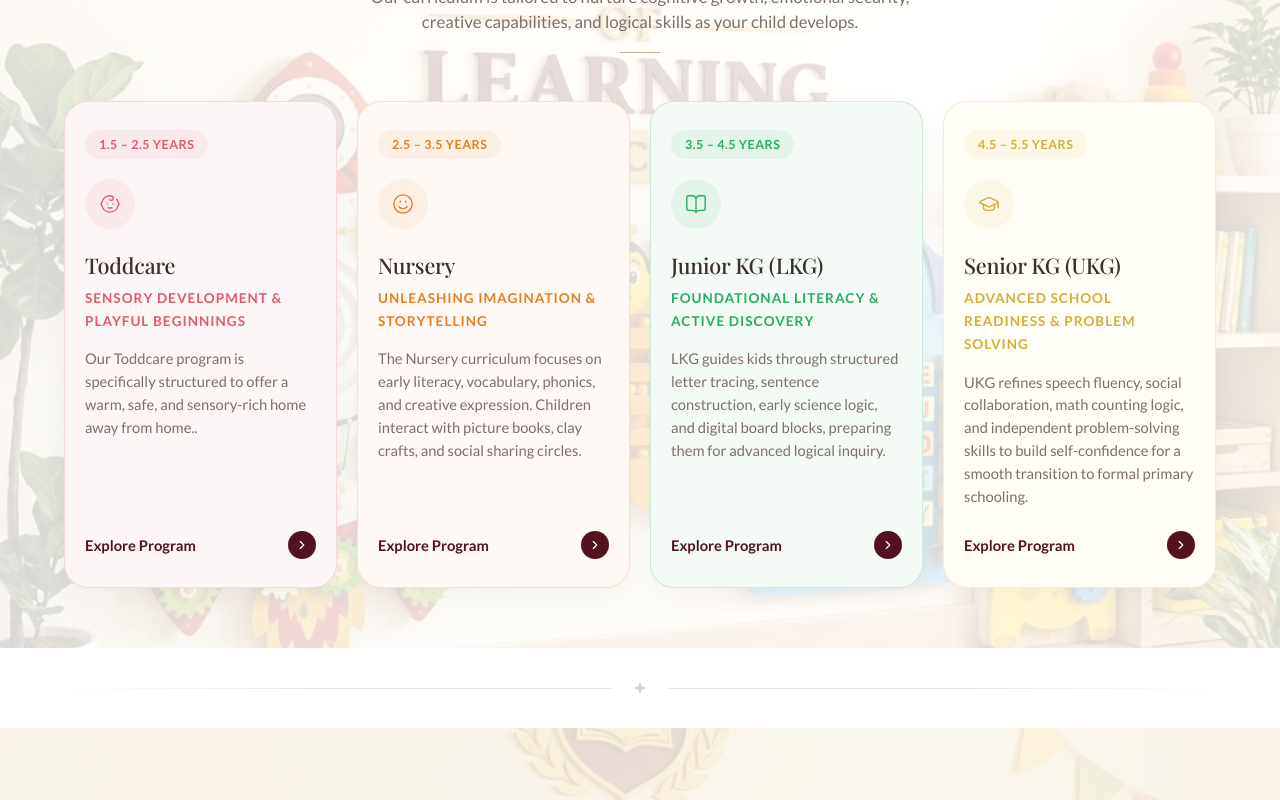
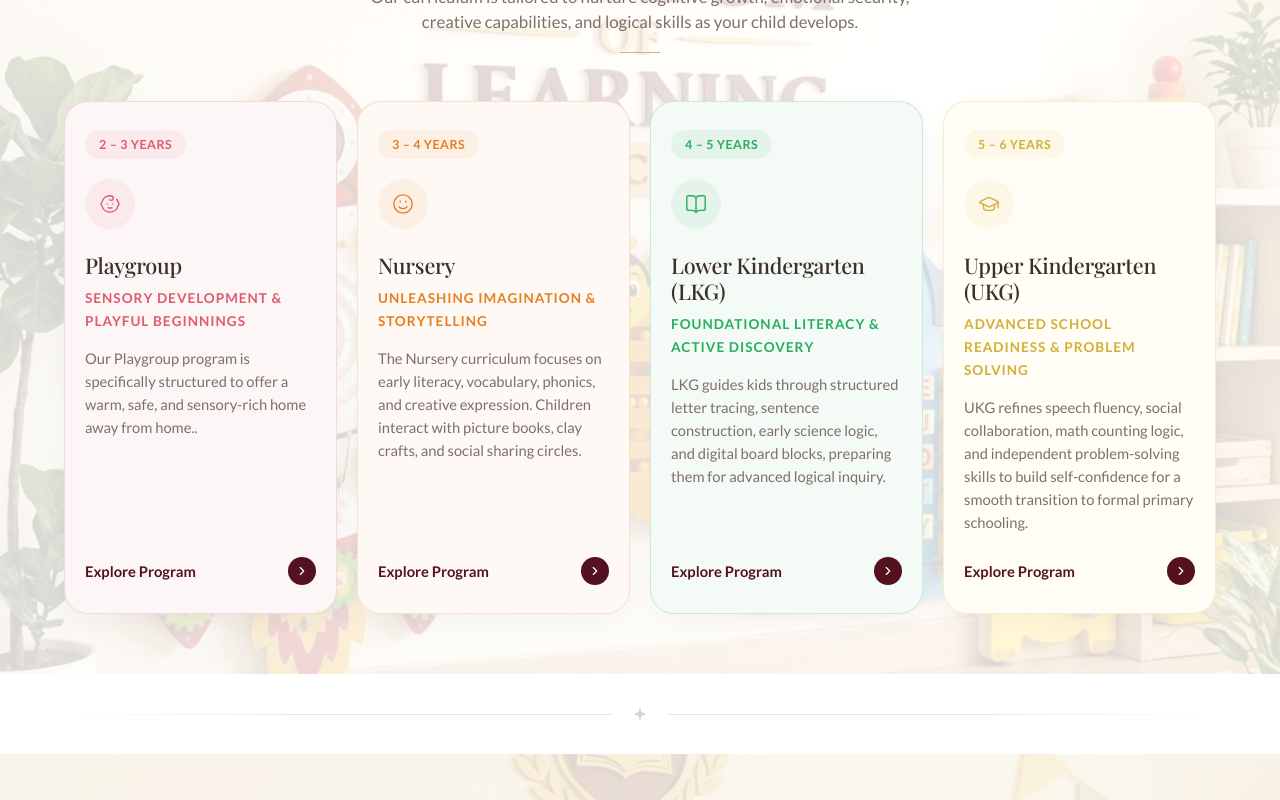
Before and after one commit to vinaychute2506-oss/Kingdom-Of-Planet-Web, a React (Vite) app: page / in a window 1280 px wide. Shown: the part 1120-1920 px from the top of the page. Built offline with nearby package versions, Linux system fonts and the light colour scheme; no server answers; a web font is replaced by a local one.

Commit message:
Update program names and age groups in fallback data and admissions dropdown based on handwritten guidelines

```diff
--- a/src/components/home/AdmissionsForm.jsx
+++ b/src/components/home/AdmissionsForm.jsx
@@ -299,10 +299,10 @@ const AdmissionsForm = () => {
                       required
                     >
                       <option value="">Choose program</option>
-                      <option value="Toddcare">Toddcare (1.5 - 2.5 Yrs)</option>
-                      <option value="Nursery">Nursery (2.5 - 3.5 Yrs)</option>
-                      <option value="Junior KG">Junior KG / LKG (3.5 - 4.5 Yrs)</option>
-                      <option value="Senior KG">Senior KG / UKG (4.5 - 5.5 Yrs)</option>
+                      <option value="Playgroup">Playgroup (2 - 3 Yrs)</option>
+                      <option value="Nursery">Nursery (3 - 4 Yrs)</option>
+                      <option value="Junior KG">Lower Kindergarten / LKG (4 - 5 Yrs)</option>
+                      <option value="Senior KG">Upper Kindergarten / UKG (5 - 6 Yrs)</option>
                     </select>
                   </div>
                 </div>
--- a/src/data/programs.js
+++ b/src/data/programs.js
@@ -1,8 +1,8 @@
 export const programsData = [
   {
     id: "toddcare",
-    title: "Toddcare",
-    age: "1.5 – 2.5 Years",
+    title: "Playgroup",
+    age: "2 – 3 Years",
     accentColor: "#E05A6D",
     lightBg: "#FDF6F7",
     gradient: "linear-gradient(135deg, #FDF6F7 0%, #F8E3E7 100%)",
@@ -10,7 +10,7 @@ export const programsData = [
     icon: "Baby",
     image: "/toddcare.png",
     tagline: "Sensory Development & Playful Beginnings",
-    description: "Our Toddcare program is specifically structured to offer a warm, safe, and sensory-rich home away from home..",
+    description: "Our Playgroup program is specifically structured to offer a warm, safe, and sensory-rich home away from home..",
     features: [
       "Sensory Exploration",
       "Social Interaction",
@@ -31,7 +31,7 @@ export const programsData = [
   {
     id: "nursery",
     title: "Nursery",
-    age: "2.5 – 3.5 Years",
+    age: "3 – 4 Years",
     accentColor: "#E67E22",
     lightBg: "#FEF9F5",
     gradient: "linear-gradient(135deg, #FEF9F5 0%, #F5CBA7 100%)",
@@ -59,8 +59,8 @@ export const programsData = [
   },
   {
     id: "junior-kg",
-    title: "Junior KG (LKG)",
-    age: "3.5 – 4.5 Years",
+    title: "Lower Kindergarten (LKG)",
+    age: "4 – 5 Years",
     accentColor: "#27AE60",
     lightBg: "#F4FAF6",
     gradient: "linear-gradient(135deg, #F4FAF6 0%, #E8F8F5 100%)",
@@ -88,8 +88,8 @@ export const programsData = [
   },
   {
     id: "senior-kg",
-    title: "Senior KG (UKG)",
-    age: "4.5 – 5.5 Years",
+    title: "Upper Kindergarten (UKG)",
+    age: "5 – 6 Years",
     accentColor: "#D4AF37",
     lightBg: "#FFFDF5",
     gradient: "linear-gradient(135deg, #FFFDF5 0%, #FEF9E7 100%)",
--- a/src/data/routine.js
+++ b/src/data/routine.js
@@ -23,7 +23,7 @@ export const routineData = [
   {
     time: "11:00 AM - 12:00 PM",
     title: "Sensory & Gross Motor Play",
-    description: "High-energy indoor sensory bins, foam crawls, gymnastics balance paths, and outdoor turf games. (Toddcare program successfully concludes at 12:00 PM).",
+    description: "High-energy indoor sensory bins, foam crawls, gymnastics balance paths, and outdoor turf games. (Playgroup program successfully concludes at 12:00 PM).",
     color: "#27AE60", // Green
     icon: "Bike"
   },
--- a/src/data/testimonials.js
+++ b/src/data/testimonials.js
@@ -3,7 +3,7 @@ export const testimonialsData = [
     id: 1,
     quote: "The warm care and joyful learning environment has truly transformed my daughter.",
     author: "Anita Sharma",
-    childName: "Anya (Toddcare)",
+    childName: "Anya (Playgroup)",
     rating: 5,
     avatar: "https://api.dicebear.com/7.x/adventurer/svg?seed=Anita"
   },
```
